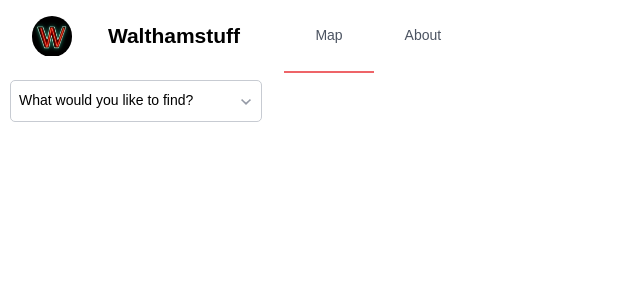
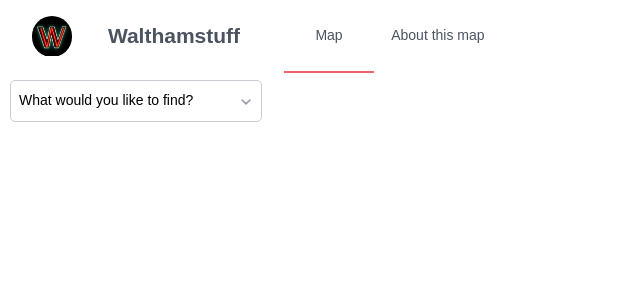
Before and after one commit to Rillus/walthamstuff, a CodeIgniter app: page /database/ in a window 1280 px wide. Shown: the top 300 px of the page, without its empty margins (0-640 px from the left). Run offline with CodeIgniter, Linux system fonts and the light colour scheme; some libraries are stand-ins or nearby versions.

Commit message:
release changes for maps.walthamstuff.com

```diff
--- a/api/application/controllers/Locations.php
+++ b/api/application/controllers/Locations.php
@@ -24,7 +24,7 @@ class Locations extends CI_Controller {
 	}
 
 	public function category($cat) {
-		$cat = urldecode($cat);
+		$cat = strtolower(urldecode($cat));
 
 		$location = $this->db->where('category', $cat)
 							 ->get('locations');
@@ -38,7 +38,7 @@ class Locations extends CI_Controller {
 		$location = $this->db->where('address !=', '')
 							 ->where('lat', '')
 							 ->where('lon', '')
-							 ->get('locations', 2);
+							 ->get('locations', 600);
 
 		if ($location->num_rows() > 0) {
 			echo json_encode($location->result());
--- a/index.html
+++ b/index.html
@@ -1,25 +1,36 @@
 <!DOCTYPE html>
 <html>
   <head>
-    <title>Geolocation Marker Example Usage</title>
+    <title>Waltham Forest interactive map | Walthamstuff</title>
     <link rel="stylesheet" href="style.css">
     <meta name="viewport" content="width=device-width, initial-scale=1.0, user-scalable=no">
     <meta charset="utf-8">
     <script src="//maps.googleapis.com/maps/api/js?key=AIzaSyAuS_MJIVCEDCGeA0uWQXZL7Ybht6bnjg8"></script>
     <script src="scripts/geolocation-marker.js"></script>
     <script src="scripts/maps.js"></script>
+
+    <!-- Global site tag (gtag.js) - Google Analytics -->
+    <script async src="https://www.googletagmanager.com/gtag/js?id=UA-85517052-1"></script>
+    <script>
+      window.dataLayer = window.dataLayer || [];
+      function gtag(){dataLayer.push(arguments);}
+      gtag('js', new Date());
+
+      gtag('config', 'UA-85517052-1');
+    </script>
   </head>
   <body>
     <header class="Header">
       <div class="Header-icon">
-        <img class="Header-iconImage" src="images/w.jpg" alt="">
+        <a href="http://walthamstuff.com"><img class="Header-iconImage" src="images/w.jpg" alt=""></a>
       </div>
 
-      <h2 class="Header-title">Walthamstuff</h2>
+      <h2 class="Header-title"><a href="http://walthamstuff.com">Walthamstuff</a></h2>
 
       <ul class="Header-nav">
         <li class="Header-navItem Header-navItem--active">Map</li>
-        <li class="Header-navItem">About</li>
+        <li class="Header-navItem Header-navItem"><a href="http://walthamstuff.com/hackathon-2017">About this map</a></li>
+        <!-- <li class="Header-navItem">About</li> -->
       </ul>
     </header>
 
--- a/scripts/maps.js
+++ b/scripts/maps.js
@@ -76,7 +76,6 @@ function initialize(cat) {
                     createCategoryIfNotExist(element.category);
                 });
                 createCategoryList();
-                console.log(data);
             }
         });
     }
--- a/style.css
+++ b/style.css
@@ -36,6 +36,11 @@ body {
   vertical-align: middle;
 }
 
+.Header-title a {
+  color: #4B5361;
+  text-decoration: none;
+}
+
 .Header-nav {
   display: inline-block;
   list-style: none;
@@ -48,12 +53,18 @@ body {
   font-size: 14px;
   color: #4B5361;
   padding: 30px 0;
-  width: 90px;
+  width: 120px;
   text-align: center;
 }
 
 .Header-navItem--active {
-  border-bottom: 2px solid #EE6468
+  border-bottom: 2px solid #EE6468;
+  width: 90px;
+}
+
+.Header-navItem a {
+  color: #4B5361;
+  text-decoration: none;
 }
 
 .Filter {
@@ -95,6 +106,8 @@ body {
   border-top: none;
   max-height: 150px;
   overflow-y: scroll;
+  border-bottom-right-radius: 5px;
+  border-bottom-left-radius: 5px;
 }
 
 .Filter-parent:focus .Filter-list,
```
